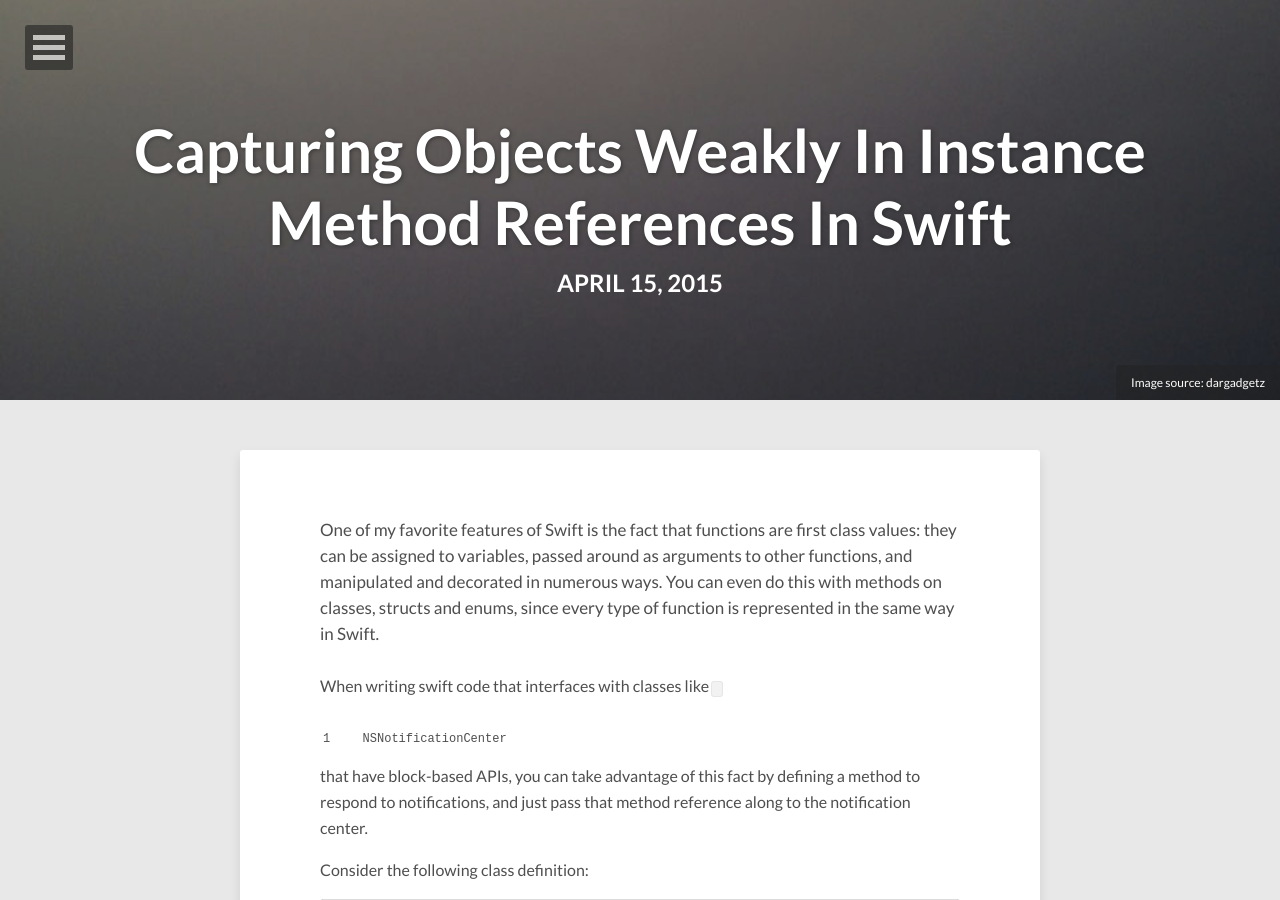
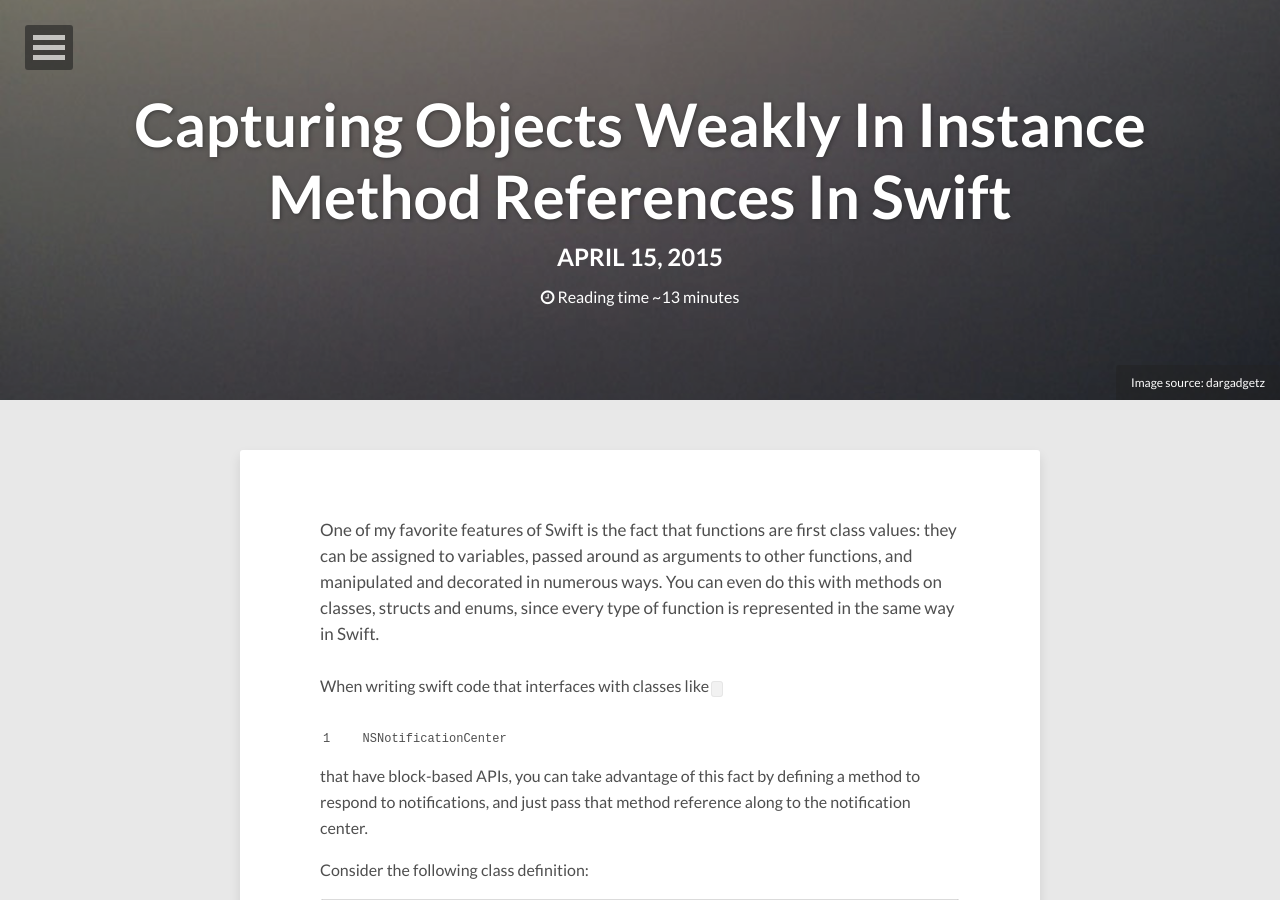
Before and after one commit to klundberg/klundberg.github.io, a Jekyll site: the page built from _posts/2015-04-15-capturing-objects-weakly-in-instance-method-references-in-swift.md, in a window 1280 px wide and 900 px high. Built offline with Jekyll 4.4.1, drawn with Linux system fonts in a browser that asks for light colours; nearby versions of some CDN libraries; some of the changed lines change nothing that is shown.

Commit message:
jekyll update

```diff
--- a/_config.yml
+++ b/_config.yml
@@ -2,15 +2,15 @@ title:            klundberg.com
 description:      Kevin Lundberg's Blog
 url:              http://klundberg.com
 locale:           en
-# reading_time:     true
-# words_per_minute: 200
+reading_time:     true
+words_per_minute: 200
 
 permalink:   /blog/:title
 
 gems: [jekyll-paginate]
 
 # Amount of post to show on home page
-paginate: 10
+paginate: 12
 
 defaults:
   -
@@ -54,6 +54,7 @@ bing_verify:      DD03480E534E01CB8767C5D9E73FD4DC
 # http://en.wikipedia.org/wiki/List_of_tz_database_time_zones
 timezone:    America/New_York
 future:      true
+
 highlighter: pygments
 markdown:    kramdown
 
@@ -66,14 +67,13 @@ kramdown:
   footnote_nr: 1
   entity_output: as_char
   toc_levels: 1..6
-  enable_coderay: true
 
-  coderay:
-    coderay_line_numbers: nil
-    coderay_line_numbers_start: 1
-    coderay_tab_width: 4
-    coderay_bold_every: 10
-    coderay_css: class
+  syntax_highlighter_opts:
+    line_numbers: nil
+    line_numbers_start: 1
+    tab_width: 4
+    bold_every: 10
+    css: class
 
 include: [".htaccess"]
 exclude: ["lib", "config.rb", "Capfile", "config", "Gemfile", "Gemfile.lock", "README.md", "LICENSE", "log", "Rakefile", "Rakefile.rb", "tmp", "less", "*.sublime-project", "*.sublime-workspace", "test", "spec", "Gruntfile.js", "package.json", "node_modules"]
```
Also changed, not shown: _posts/2015-11-20-fun-with-optionals-part-1.md (+1 -1 lines), Gemfile.lock, _posts/2015-04-15-capturing-objects-weakly-in-instance-method-references-in-swift.md (line endings or trailing spaces), 1 other file.
